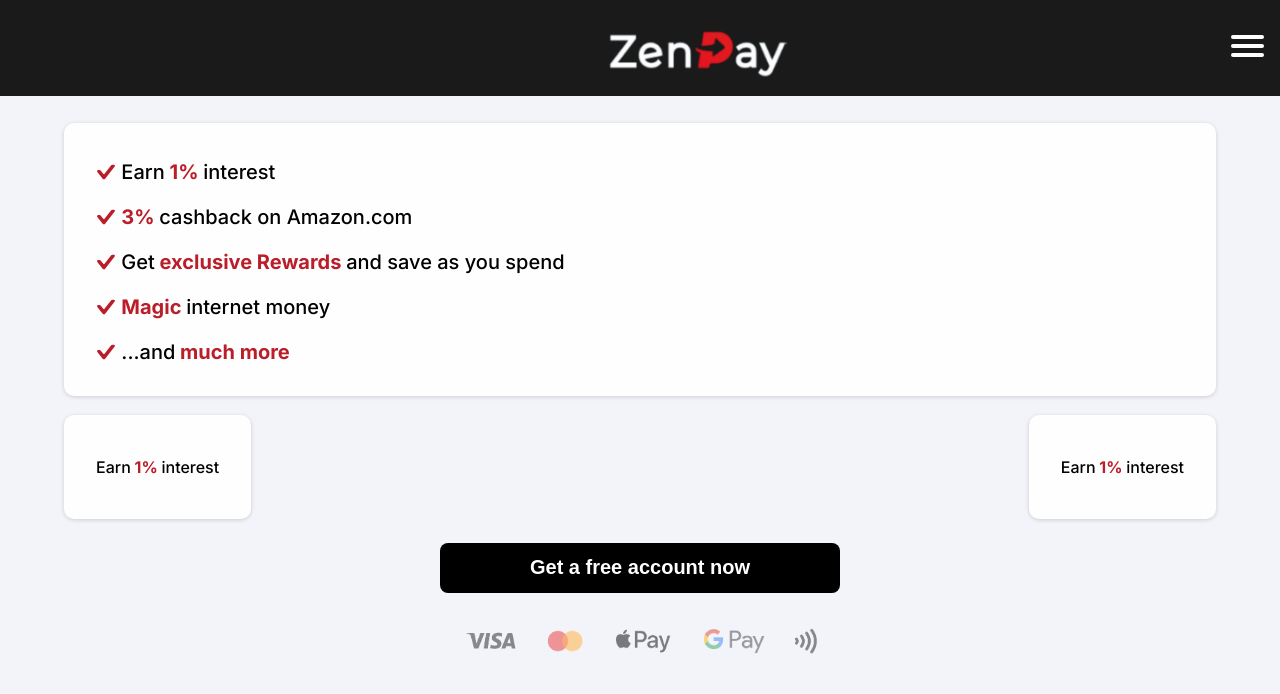
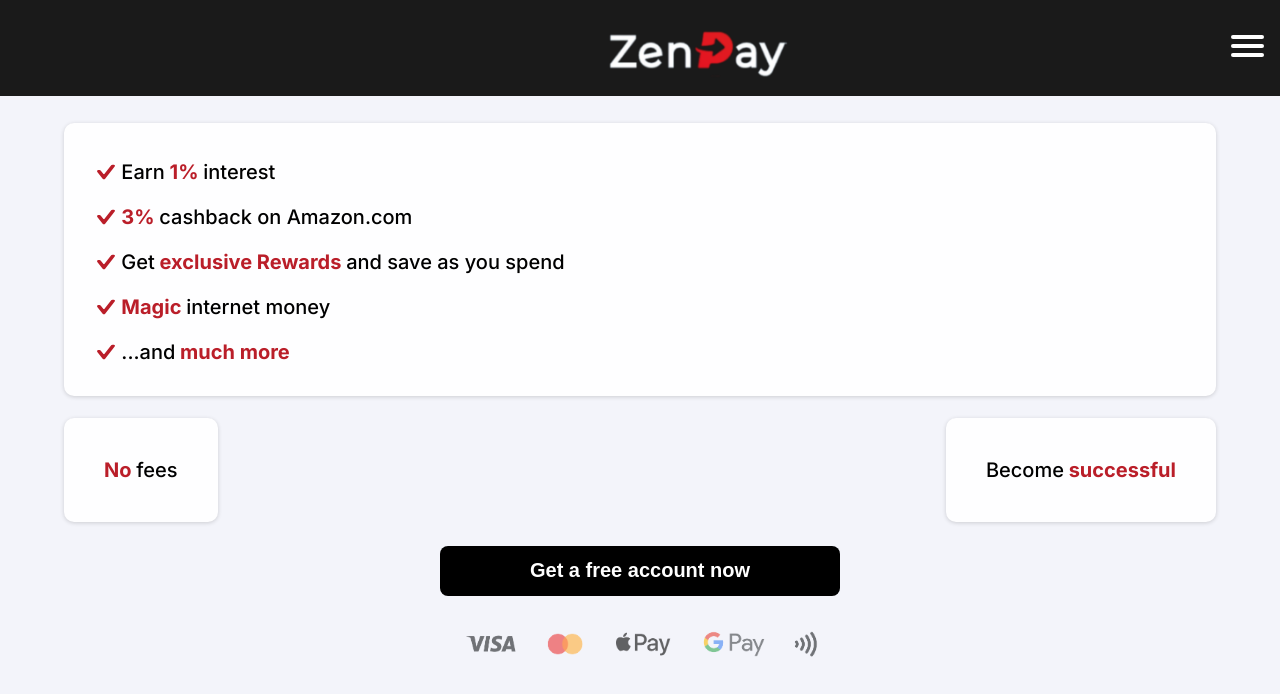
Before and after one commit to e-zetterberg/zen-pay, a Next.js app in the folder client/: page / in a window 1280 px wide. Shown: the top 694 px of the page. Built offline with nearby package versions, Linux system fonts and the light colour scheme; no server answers.

Commit message:
small change

```diff
--- a/client/app/page.jsx
+++ b/client/app/page.jsx
@@ -28,8 +28,8 @@
         </div>
 
         <div className="two-squares">
-          <Square text="Earn" highlight=" 1% " moreText="interest" />
-          <Square text="Earn" highlight=" 1% " moreText="interest" />
+          <Square text="" highlight=" No " moreText="fees" />
+          <Square text="Become" highlight=" successful " moreText="" />
         </div>
         <Link href="/login">
           <button className="btn" type="button">Get a free account now</button>
--- a/client/styles/landingpage.css
+++ b/client/styles/landingpage.css
@@ -141,6 +141,7 @@
     border-radius: 10px;
     box-shadow: rgba(0, 0, 0, 0.16) 0px 1px 4px;
     display: flex;
+    font-size: 20px;
     justify-content: space-between;
     padding: 0 2em;
     align-items: center;
@@ -155,6 +156,5 @@
     gap: 5.5vw;
   }
 .image-container{
-
-  opacity: 50%;
+  opacity: 60%;
 }
```
